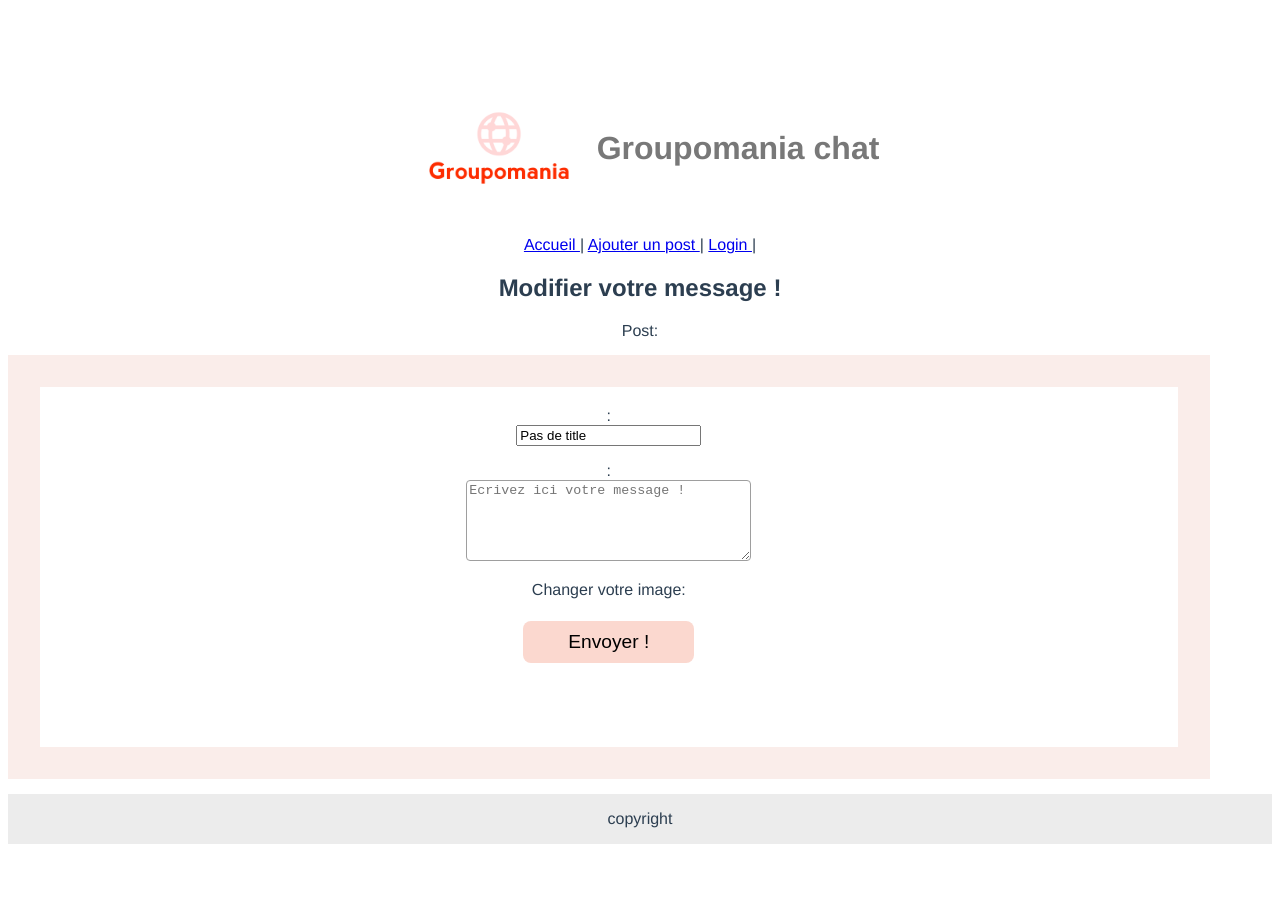
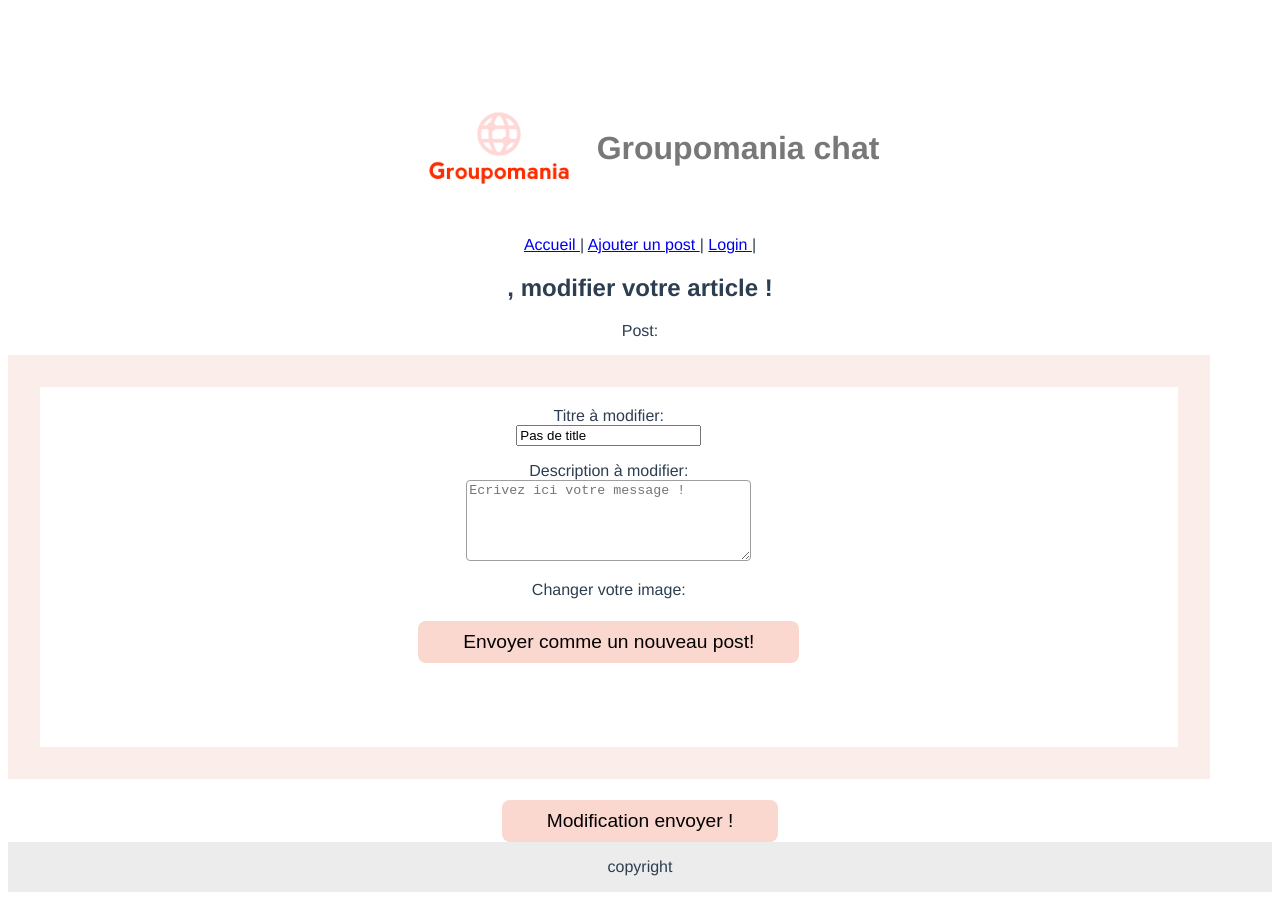
Before and after one commit to megumiR/P7_Megumi, a Vue app in the folder frontend/: page /update in a window 1280 px wide. Before the commit the page ends 852 px from the top, so only its background shows below. Built offline with nearby package versions, Linux system fonts and the light colour scheme.

Commit message:
probleme: delete/ update ERROR method  is not defined on the instance but referenced during render

```diff
--- a/frontend/src/components/FormField.vue
+++ b/frontend/src/components/FormField.vue
@@ -25,7 +25,7 @@
             </div>
 
             <div class="form__contentpost">
-                <button class="button" @click.prevent="postComment">Envoyer !</button>
+                <button class="button" @click.prevent="postComment">{{ ButtonLabel }}</button>
             </div>
         </form>
 
@@ -36,7 +36,7 @@
 export default {
   name: 'FormField',
   props: [
-       'TitleLabel','ContentAreaLabel', 'imageLabel'
+       'TitleLabel','ContentAreaLabel', 'imageLabel', 'ButtonLabel'
   ],
   data () {
       return {
--- a/frontend/src/components/PostCard.vue
+++ b/frontend/src/components/PostCard.vue
@@ -7,7 +7,7 @@
         </div>
         <div class="PostCard__textblock">
             <p>
-                Title : {{ title }} <span id="authorId" class="hide">{{ authorId }}</span>
+                Title : {{ title }} <span id="postId" class="hide">postId:{{postId}}</span> <span id="authorId" class="hide">by authorId:{{ authorId }}</span>
                 <br/>
                 {{ content }}
             </p>
@@ -49,7 +49,7 @@ export default {
   created() {
       this.$emit('emitname', 'Touts les posts sont affichés ') //+親template に<子部品名 @emitname="(e)=>dataReturnFromParent=e"> , data(){return{dataReturnFromParent: xxxで反映
   },
-  props: [ 'image', 'content', 'title', 'authorId' ], //''内にTemplate上で{{}}書きした名前
+  props: [ 'image', 'content', 'title', 'authorId', 'postId' ], //''内にTemplate上で{{}}書きした名前
 /*props: {
     image: ,
     content: String,
@@ -113,7 +113,8 @@ export default {
        // this.numberOfDislikes = 'counté';
       },
       postToUpdate: function() {
-        this.$emit('postToUpdate');
+       // this.$emit('postToUpdate');
+        console.log('postcard');
       },
       postToDelete: function() {
 
--- a/frontend/src/views/AccueilView.vue
+++ b/frontend/src/views/AccueilView.vue
@@ -10,6 +10,7 @@
       :content="post.content"
       :title="post.title"
       :authorId="post.user_id"
+      :postId="post.id"
       @emitname="(e) => dataReturnFromParent = e "
       />
       <p>{{ dataReturnFromParent }}</p>
@@ -100,6 +101,33 @@ export default {
         console.log('no token user');
         return this.dataReturnFromParent = 'Vous n\'êtes pas authorizé.';
       }
+    },
+    postToUpdate: function() {
+      console.log('accueilview');
+      //get request??? but didnt make one for backend
+    },
+    postToDelete: function() {
+//      let postDeleteId = ;
+      let userToken = localStorage.getItem('userToken');
+      let authToken = {
+        'Authorization': 'Bearer ' + userToken
+      };
+      console.log(authToken);
+      let requestHeaders = {
+        headers: authToken
+      }
+      if (userToken) {
+        this.$axios.get(this.$requestBaseURL + 'posts/' , requestHeaders) //  /:id need to add...
+        .then((response) => {
+          console.log(response);
+
+        })
+        .catch((err) => {
+          throw err;
+        })
+      } else {
+        console.log('no token user');
+      }
     }
   }
 }
--- a/frontend/src/views/AddView.vue
+++ b/frontend/src/views/AddView.vue
@@ -2,7 +2,7 @@
   <div class="add">
     <h2 v-if="userName">{{ userName }}, ajouter votre article sur la plateforme !</h2>
     <h2 v-else>Ajouter votre article sur la plateforme !</h2>
-    <FormField TitleLabel='Titre' ContentAreaLabel='Description' imageLabel='Ajouter une image'/>
+    <FormField TitleLabel='Titre' ContentAreaLabel='Description' imageLabel='Ajouter une image' ButtonLabel='Envoyer !'/>
   </div>
 </template>
 
--- a/frontend/src/views/UpdateView.vue
+++ b/frontend/src/views/UpdateView.vue
@@ -1,14 +1,17 @@
 <template>
   <div class="update">
-    <h2>Modifier votre message !</h2>
+    <h2>{{ userName }}, modifier votre article !</h2>
     <div>Post: {{ $route.params.id }} </div>
-    <FormField CommentEreaLabel='Comment' imageLabel='Changer votre image'/>
+    <FormField TitleLabel='Titre à modifier' ContentAreaLabel='Description à modifier' imageLabel='Changer votre image' ButtonLabel='Envoyer comme un nouveau post!'/>
+            <div class="form__contentpost">
+                <button class="button" @click.prevent="updateComment">Modification envoyer !</button>
+            </div>
   </div>
 </template>
 
 <script>
 import FormField from '../components/FormField.vue'
-
+import { mapState } from 'vuex'
 
 export default {
   name: 'UpdateView',
@@ -20,11 +23,14 @@ export default {
       list: []
     }
   },
+  computed: {
+    ...mapState([ 'userName' ])
+  },
   updated: function () {
-    this.updateData();
+    this.updateComment();
   },
   methods: {
-    updateData: function() {
+    updateComment: function() {
       fetch("put", 'http://localhost:3000/api/posts/:id')
         .then( response => response.json())
       //  .then( data => (this.list = data.result));
```
Also changed, not shown: 1 other file (tests, documents, lock files or other folders).
